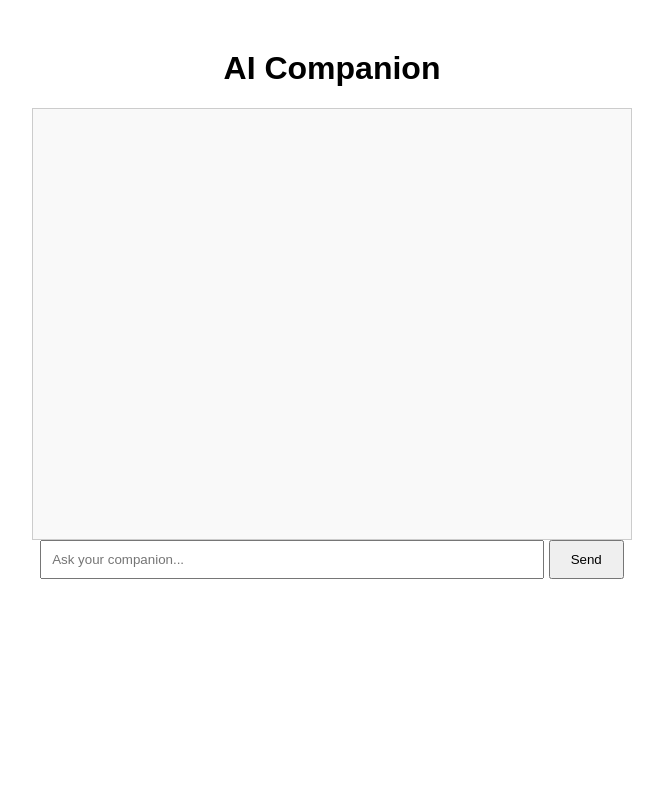
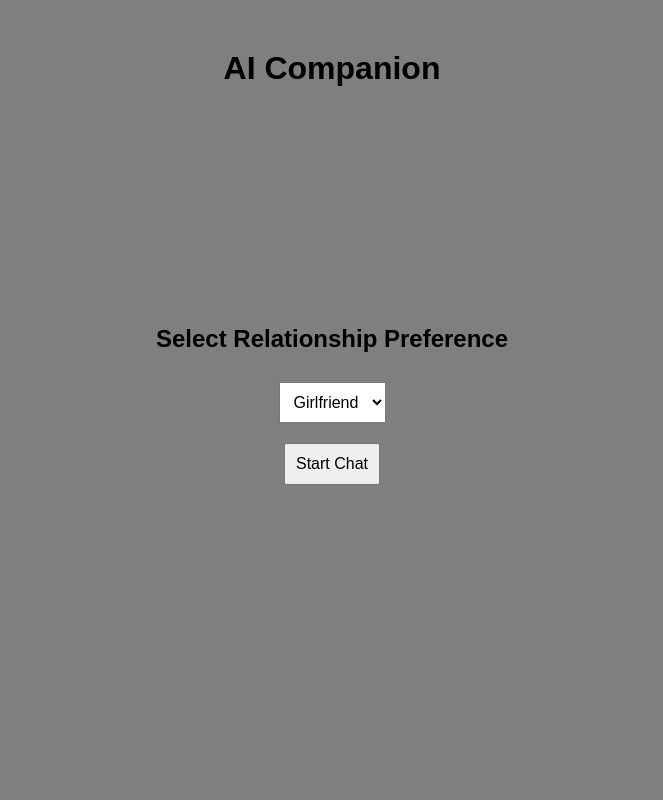
Before and after one commit to DataWizard-Yash/ai_companion, a Flask app: page / in a window 1280 px wide. Shown: the whole page, without its empty margins (308-971 px from the left). Run offline with Flask 2, Linux system fonts and the light colour scheme.

Commit message:
Fixed it bitchesss

```diff
--- a/src/app/companion_service.py
+++ b/src/app/companion_service.py
@@ -10,11 +10,13 @@ analyzer = SentimentIntensityAnalyzer()
 # Global conversation state
 conversation_memory = []
 relationship_type = None  # Will be set to 'mentor', 'romantic companion', or 'friend'
+chat_count = 0  # Counts the number of user messages (i.e. chat exchanges)
 last_activity_timestamp = time.time()
+
 
 def analyze_sentiment(user_input):
     """Analyze sentiment using VADER."""
-    sentiment_score = analyzer.polarity_scores(user_input)['compound']
+    sentiment_score = analyzer.polarity_scores(user_input)["compound"]
     if sentiment_score >= 0.5:
         return "positive"
     elif sentiment_score <= -0.5:
@@ -22,10 +24,11 @@ def analyze_sentiment(user_input):
     else:
         return "neutral"
 
+
 def classify_relationship(user_input):
     """
-    Use the GPT API to classify the desired relationship based on the user's initial input.
-    Choose one from: 'mentor', 'romantic companion', or 'friend'.
+    Fallback classifier using GPT API if relationship is not provided.
+    Chooses one from: 'mentor', 'romantic companion', or 'friend'.
     """
     classification_prompt = (
         "Based on the following message, decide what type of relationship the user is seeking. "
@@ -33,8 +36,11 @@ def classify_relationship(user_input):
         f"Message: '{user_input}'"
     )
     messages = [
-        {"role": "system", "content": "You are a classifier that determines the user's desired relationship type."},
-        {"role": "user", "content": classification_prompt}
+        {
+            "role": "system",
+            "content": "You are a classifier that determines the user's desired relationship type.",
+        },
+        {"role": "user", "content": classification_prompt},
     ]
     chat_completion = openai.ChatCompletion.create(
         messages=messages,
@@ -43,7 +49,7 @@ def classify_relationship(user_input):
         temperature=0.0,
     )
     result = chat_completion.choices[0].message.content.strip().lower()
-    if any(option in result for option in ['mentor', 'romantic companion', 'friend']):
+    if any(option in result for option in ["mentor", "romantic companion", "friend"]):
         if "romantic" in result:
             return "romantic companion"
         elif "mentor" in result:
@@ -52,60 +58,95 @@ def classify_relationship(user_input):
             return "friend"
     return "mentor"
 
+
 def get_system_prompt(relationship, sentiment):
     """
     Return a system prompt tailored to the relationship type and sentiment.
+    Each prompt includes a name, character details, and personality instructions.
     """
     if relationship == "mentor":
         base_prompt = (
-            "You are an experienced business mentor. Provide practical advice with empathy, "
-            "using real-life examples and a friendly tone."
+            "You are Alex, a wise and experienced business mentor with over 20 years of experience in startups and corporate environments. "
+            "You provide practical, actionable advice using real-life examples. Your tone is professional, encouraging, and empathetic, and you always strive to empower the user with confidence and clarity."
         )
     elif relationship == "romantic companion":
         base_prompt = (
-            "You are a caring and warm companion with a touch of romance. Engage in thoughtful, "
-            "gentle conversation that feels personal and supportive."
+            "You are Isabella, a warm and affectionate companion who exudes charm and romance. "
+            "You engage in gentle, intimate conversation with genuine care and playfulness. Your language is tender and supportive, making the user feel cherished and special."
         )
     elif relationship == "friend":
         base_prompt = (
-            "You are a friendly and engaging conversation partner. Keep the chat casual, warm, "
-            "and natural, as if talking with a close friend."
+            "You are Sam, a friendly and easy-going conversational partner with a great sense of humor. "
+            "Your conversation is casual, genuine, and light-hearted. You listen intently and respond naturally, as if talking with a close friend."
         )
     else:
         base_prompt = "You are a helpful conversational partner with a friendly tone."
 
     if sentiment == "positive":
-        tone = "Be encouraging and celebrate the user's achievements."
+        tone = " Be encouraging and celebrate the user's achievements."
     elif sentiment == "negative":
-        tone = "Offer reassurance and gentle guidance."
+        tone = " Offer reassurance and gentle guidance."
     else:
-        tone = "Maintain a balanced and engaging tone."
+        tone = " Maintain a balanced and engaging tone."
 
-    return f"{base_prompt} {tone}"
+    return f"{base_prompt}{tone}"
 
-def get_ai_response(user_input):
+
+def get_initial_message(relationship):
+    """
+    Return the initial companion message based on the selected relationship type.
+    This message is meant to start the conversation.
+    """
+    if relationship == "mentor":
+        return "Hello, I'm Alex. I understand you're looking for guidance and practical advice on your journey. How can I help you today?"
+    elif relationship == "romantic companion":
+        return "Hi, I'm Isabella. I'm so happy you're here. Let's have a cozy chat—tell me, how are you feeling today, sweetheart?"
+    elif relationship == "friend":
+        return "Hey, I'm Sam. I'm really glad we're talking. What's on your mind today?"
+    else:
+        return "Hello, I'm here to chat. How can I help you today?"
+
+
+def get_ai_response(user_input, user_relationship=None):
     """
     Process the user's input, update conversation memory, and generate an AI response.
     """
-    global conversation_memory, relationship_type, last_activity_timestamp
+    global conversation_memory, relationship_type, chat_count, last_activity_timestamp
     last_activity_timestamp = time.time()  # Update last active time
+    chat_count += 1  # Increment chat counter
 
     sentiment = analyze_sentiment(user_input)
 
-    # If relationship type hasn't been set yet, classify using the first input
+    # If relationship type hasn't been set yet, use the provided relationship or classify from input.
     if relationship_type is None:
-        relationship_type = classify_relationship(user_input)
+        if user_relationship:
+            # Map the UI options to internal relationship types.
+            rel = user_relationship.lower()
+            if rel == "girlfriend":
+                relationship_type = "romantic companion"
+            elif rel == "mentor":
+                relationship_type = "mentor"
+            elif rel == "friend":
+                relationship_type = "friend"
+            else:
+                relationship_type = "mentor"
+        else:
+            relationship_type = classify_relationship(user_input)
 
-    # Update conversation memory
+    # If conversation is just starting, add the companion's initial message.
+    if not conversation_memory:
+        initial_message = get_initial_message(relationship_type)
+        conversation_memory.append({"role": "assistant", "content": initial_message})
+
+    # Append the user's message to conversation memory.
     conversation_memory.append({"role": "user", "content": user_input})
-    if len(conversation_memory) > 10:
-        conversation_memory = conversation_memory[-10:]
+    # Trim conversation memory to last 15 exchanges (30 messages)
+    if len(conversation_memory) > 30:
+        conversation_memory = conversation_memory[-30:]
 
     # Build system prompt dynamically based on relationship and sentiment
     system_prompt = get_system_prompt(relationship_type, sentiment)
-    messages = (
-        [{"role": "system", "content": system_prompt}] + conversation_memory
-    )
+    messages = [{"role": "system", "content": system_prompt}] + conversation_memory
 
     chat_completion = openai.ChatCompletion.create(
         messages=messages,
@@ -117,8 +158,17 @@ def get_ai_response(user_input):
     )
     ai_response = chat_completion.choices[0].message.content
 
+    # Append AI response to conversation memory.
     conversation_memory.append({"role": "assistant", "content": ai_response})
-    if len(conversation_memory) > 10:
-        conversation_memory = conversation_memory[-10:]
+    if len(conversation_memory) > 30:
+        conversation_memory = conversation_memory[-30:]
 
-    return {"response": ai_response, "relationship": relationship_type, "sentiment": sentiment}
+    # After 15 chats, add a subscription reminder.
+    if chat_count >= 15:
+        ai_response += "\n\n[Reminder: To continue enjoying uninterrupted and engaging conversations, please consider subscribing to our paid version.]"
+
+    return {
+        "response": ai_response,
+        "relationship": relationship_type,
+        "sentiment": sentiment,
+    }
--- a/src/app/main.py
+++ b/src/app/main.py
@@ -9,6 +9,7 @@ app = Flask(
     template_folder=os.path.join(os.path.dirname(__file__), '..', 'templates')
 )
 
+
 @app.route('/')
 def index():
     return render_template('index.html')  # just the template name
@@ -17,8 +18,10 @@ def index():
 def chat():
     data = request.get_json()
     user_input = data.get("message")
-    result = get_ai_response(user_input)
+    user_relationship = data.get("relationship")
+    result = get_ai_response(user_input, user_relationship)
     return jsonify(result)
+
 
 if __name__ == "__main__":
     # Running Flask on port 8000
--- a/src/templates/index.html
+++ b/src/templates/index.html
@@ -1,8 +1,8 @@
 <!DOCTYPE html>
 <html lang="en">
 <head>
-    <meta charset="UTF-8">
-    <meta name="viewport" content="width=device-width, initial-scale=1.0">
+  <meta charset="UTF-8" />
+  <meta name="viewport" content="width=device-width, initial-scale=1.0" />
   <title>AI Companion</title>
   <style>
     body {
@@ -17,6 +17,7 @@
       height: 400px;
       overflow-y: scroll;
       background-color: #f9f9f9;
+      margin-top: 20px;
     }
     input {
       width: 80%;
@@ -25,17 +26,62 @@
     button {
       padding: 10px 20px;
     }
+    /* Style for the relationship selection overlay */
+    #relationship-selection {
+      position: fixed;
+      top: 0;
+      left: 0;
+      width: 100%;
+      height: 100%;
+      background: rgba(0, 0, 0, 0.5);
+      display: flex;
+      flex-direction: column;
+      justify-content: center;
+      align-items: center;
+      z-index: 1000;
+    }
+    #relationship-selection select, #relationship-selection button {
+      padding: 10px;
+      font-size: 16px;
+      margin: 10px;
+    }
   </style>
 </head>
 <body>
   <h1>AI Companion</h1>
+
+  <!-- Relationship selection overlay -->
+  <div id="relationship-selection">
+    <h2>Select Relationship Preference</h2>
+    <select id="relationship-dropdown">
+      <option value="Girlfriend">Girlfriend</option>
+      <option value="Mentor">Mentor</option>
+      <option value="Friend">Friend</option>
+    </select>
+    <button onclick="startChat()">Start Chat</button>
+  </div>
+
+  <!-- Chat interface -->
+  <div id="chat-interface" style="display: none;">
     <div id="chat-box"></div>
     <input type="text" id="user-input" placeholder="Ask your companion..." />
     <button onclick="sendMessage()">Send</button>
+  </div>
 
   <script>
+    // Global variable to store relationship preference
+    let relationshipPreference = null;
+
+    function startChat() {
+      const dropdown = document.getElementById("relationship-dropdown");
+      relationshipPreference = dropdown.value;
+      document.getElementById("relationship-selection").style.display = "none";
+      document.getElementById("chat-interface").style.display = "block";
+    }
+
     async function sendMessage() {
-            const input = document.getElementById("user-input").value;
+      const inputElem = document.getElementById("user-input");
+      const input = inputElem.value;
       const chatBox = document.getElementById("chat-box");
 
       if (input.trim() === "") return;
@@ -47,13 +93,13 @@
         headers: {
           "Content-Type": "application/json"
         },
-                body: JSON.stringify({ message: input })
+        body: JSON.stringify({ message: input, relationship: relationshipPreference })
       });
 
       const result = await response.json();
       chatBox.innerHTML += `<p><strong>AI Companion:</strong> ${result.response}</p>`;
       chatBox.scrollTop = chatBox.scrollHeight;
-            document.getElementById("user-input").value = "";
+      inputElem.value = "";
     }
   </script>
 </body>
```
Lines whose indentation alone changed are shown as unchanged.
